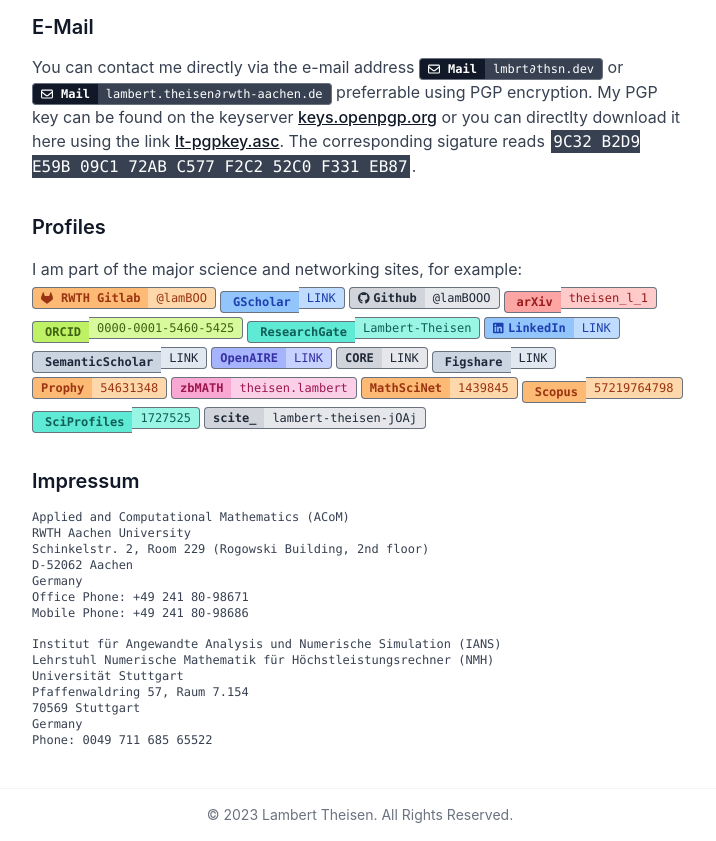
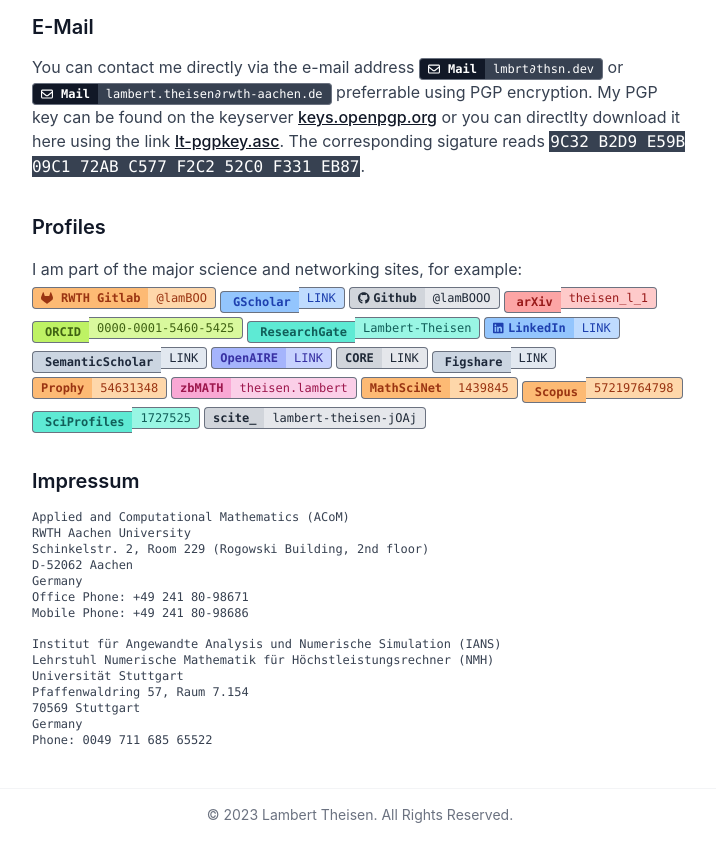
Before and after one commit to lamBOOO/thsn.dev, a Next.js app: page / in a window 1280 px wide. Shown: the part 3168-4009 px from the top of the page, without its empty margins (280-996 px from the left). Built offline with nearby package versions, Linux system fonts and the light colour scheme.

Commit message:
Decrease padding and margin for PGP sig

```diff
--- a/pages/index.tsx
+++ b/pages/index.tsx
@@ -475,7 +475,7 @@
                   lc="bg-gray-900"
                   rc="bg-gray-700"
                   textcolor="text-white"
-                /></span> preferrable using PGP encryption. My PGP key can be found on the keyserver <Link href="https://keys.openpgp.org/">keys.openpgp.org</Link> or you can directlty download it here using the link <Link href="/lt-pgpkey.asc">lt-pgpkey.asc</Link>. The corresponding sigature reads <span className='bg-gray-700 text-white m-0.5 font-mono p-0.5'>
+                /></span> preferrable using PGP encryption. My PGP key can be found on the keyserver <Link href="https://keys.openpgp.org/">keys.openpgp.org</Link> or you can directlty download it here using the link <Link href="/lt-pgpkey.asc">lt-pgpkey.asc</Link>. The corresponding sigature reads <span className='bg-gray-700 text-white font-mono p-px'>
                   9C32 B2D9 E59B 09C1 72AB C577 F2C2 52C0 F331 EB87
                 </span>
                 .
```
